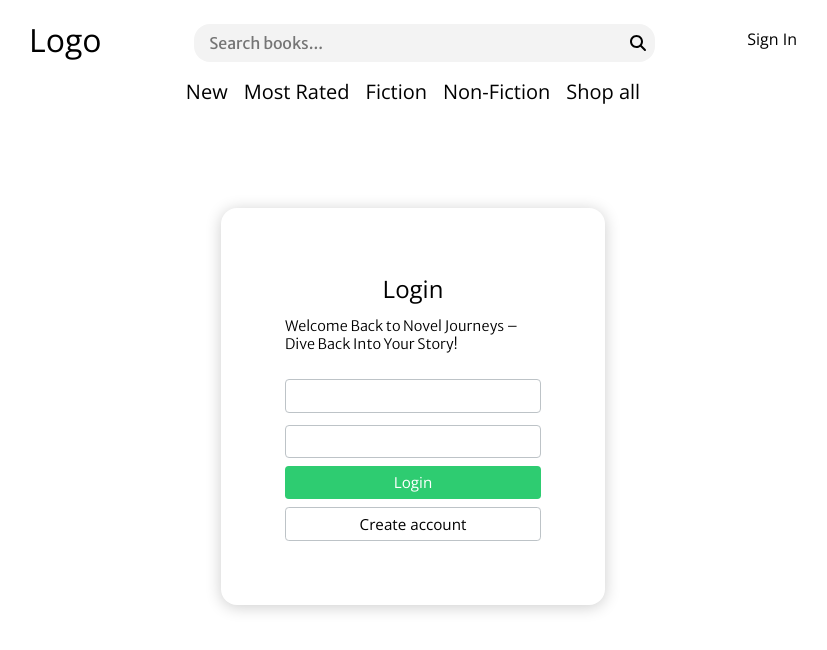
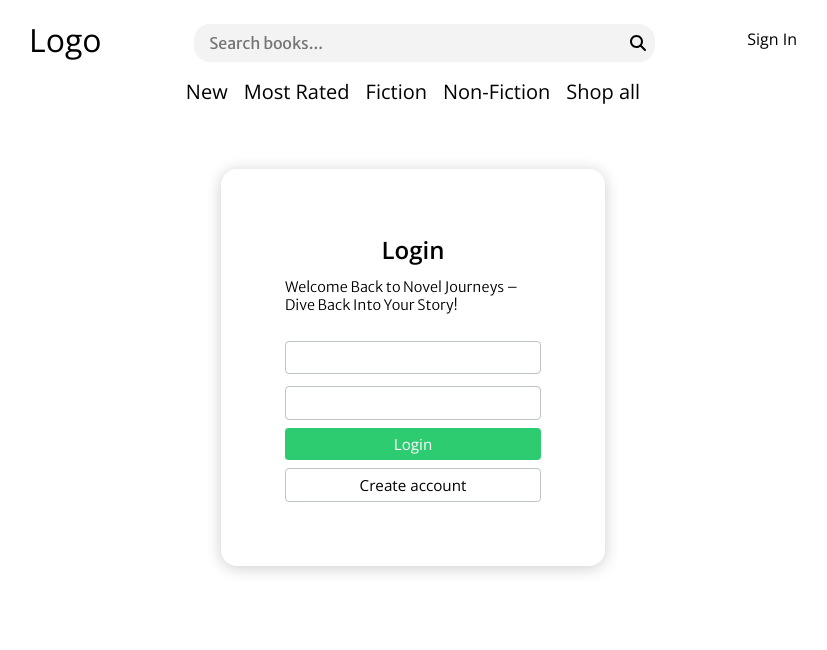
Before and after one commit to Dreamheart92/novel-journeys, a React (Vite) app: page /login in a window 1280 px wide. Shown: the top 650 px of the page, without its empty margins (227-1054 px from the left). Built offline with nearby package versions, Linux system fonts and the light colour scheme.

Commit message:
Update Auth.module.css

```diff
--- a/src/pages/auth/auth/Auth.module.css
+++ b/src/pages/auth/auth/Auth.module.css
@@ -1,7 +1,7 @@
 .container {
     width: 30%;
     height: 100%;
-    margin-top: 8%;
+    margin-top: 5%;
     box-shadow: 0 .125rem 1rem rgba(0, 0, 0, .20);
     border-radius: 1em;
     display: flex;
@@ -18,6 +18,14 @@
     flex-direction: column;
     align-items: center;
     gap: .75em;
+}
+
+.heading h2 {
+    font-weight: 600;
+}
+
+.heading p {
+    font-weight: 350;
 }
 
 .auth-container {
```
